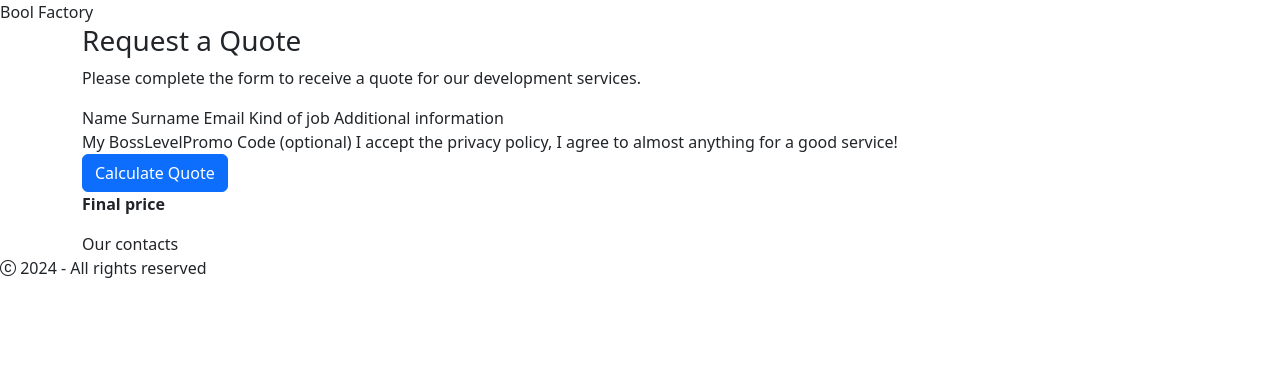
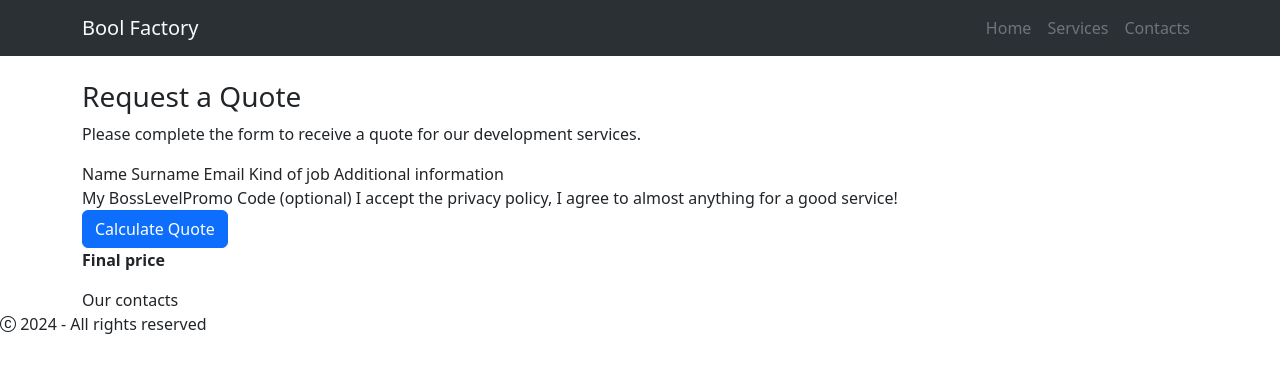
Before and after one commit to AnastasiaProshy/bootstrap-preventivo, a plain HTML site: page index.html in a window 1280 px wide. Drawn offline with nearby package versions, Linux system fonts and the light colour scheme.

Commit message:
add: navbar

```diff
--- a/index.html
+++ b/index.html
@@ -21,14 +21,29 @@
 <body>
     <header>
         <!-- Navbar & Logo -->
-        <nav>
-            <div>
-                <a class="navbar-brand" href="#">Bool Factory</a>
+        <nav class="navbar navbar-expand-lg bg-body-tertiary" data-bs-theme="dark">
+            <div class="container">
+                <a class="navbar-brand text-light" href="#">Bool Factory</a>
+                <button class="navbar-toggler" type="button" data-bs-toggle="collapse"
+                    data-bs-target="#navbarSupportedContent" aria-controls="navbarSupportedContent"
+                    aria-expanded="false" aria-label="Toggle navigation">
+                    <span class="navbar-toggler-icon"></span>
+                </button>
+                <div class="collapse navbar-collapse justify-content-end" id="navbarSupportedContent">
+                    <ul class="navbar-nav mb-2 mb-lg-0">
+                        <li class="nav-item">
+                            <a class="nav-link active text-secondary" aria-current="page" href="#">Home</a>
+                        <li class="nav-item">
+                            <a class="nav-link active text-secondary" aria-current="page" href="#">Services</a>
+                        <li class="nav-item">
+                            <a class="nav-link active text-secondary" aria-current="page" href="#">Contacts</a>
+                    </ul>
+                </div>
             </div>
         </nav>
     </header>
 
-    <main class="container">
+    <main class="container pt-4">
         <form>
             <div>
                 <!-- Communication -->
@@ -74,6 +89,10 @@
 
     <!-- JavaScript -->
     <script src="/main.js"></script>
+    <!-- js bootstrap -->
+    <script src="https://cdn.jsdelivr.net/npm/bootstrap@5.3.3/dist/js/bootstrap.bundle.min.js"
+        integrity="sha384-YvpcrYf0tY3lHB60NNkmXc5s9fDVZLESaAA55NDzOxhy9GkcIdslK1eN7N6jIeHz"
+        crossorigin="anonymous"></script>
 
 </body>
 
```
